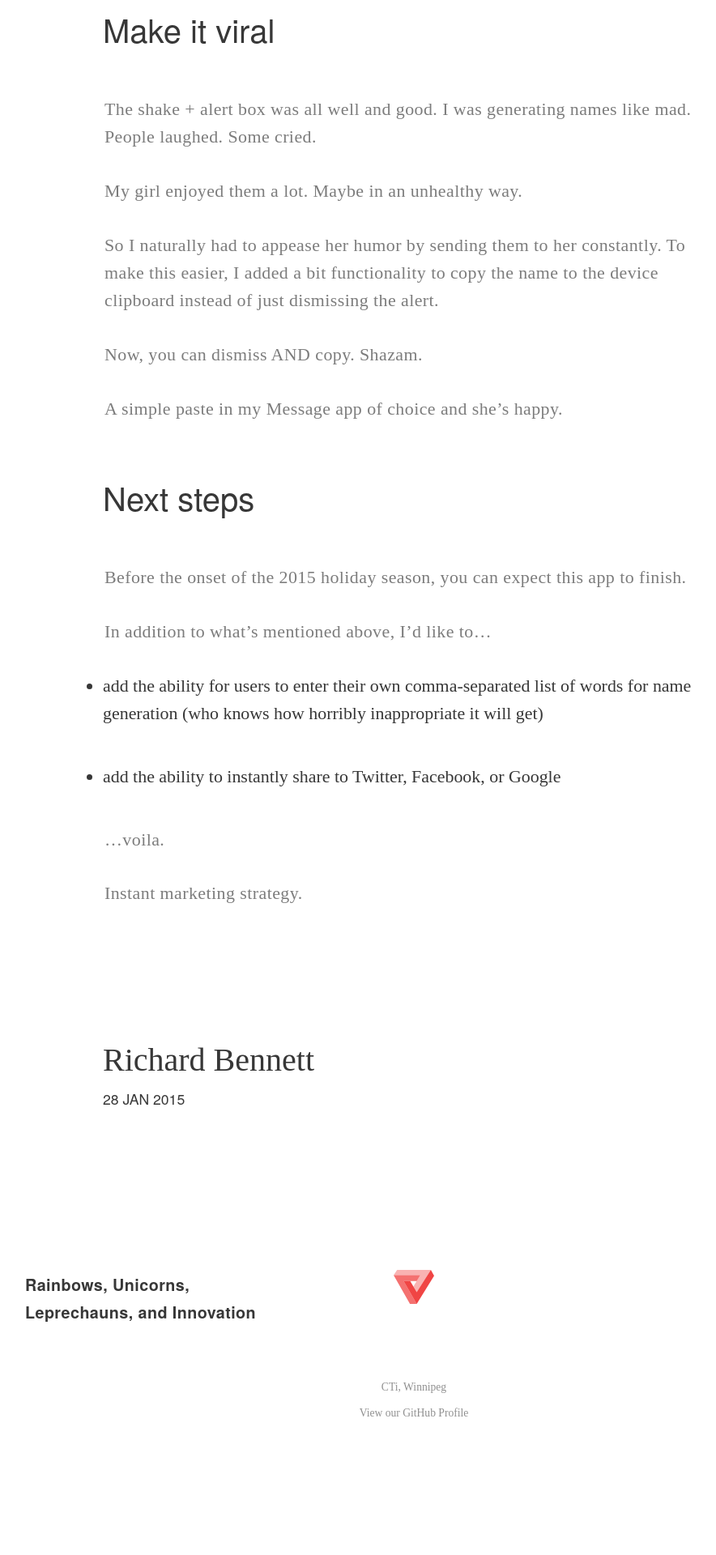
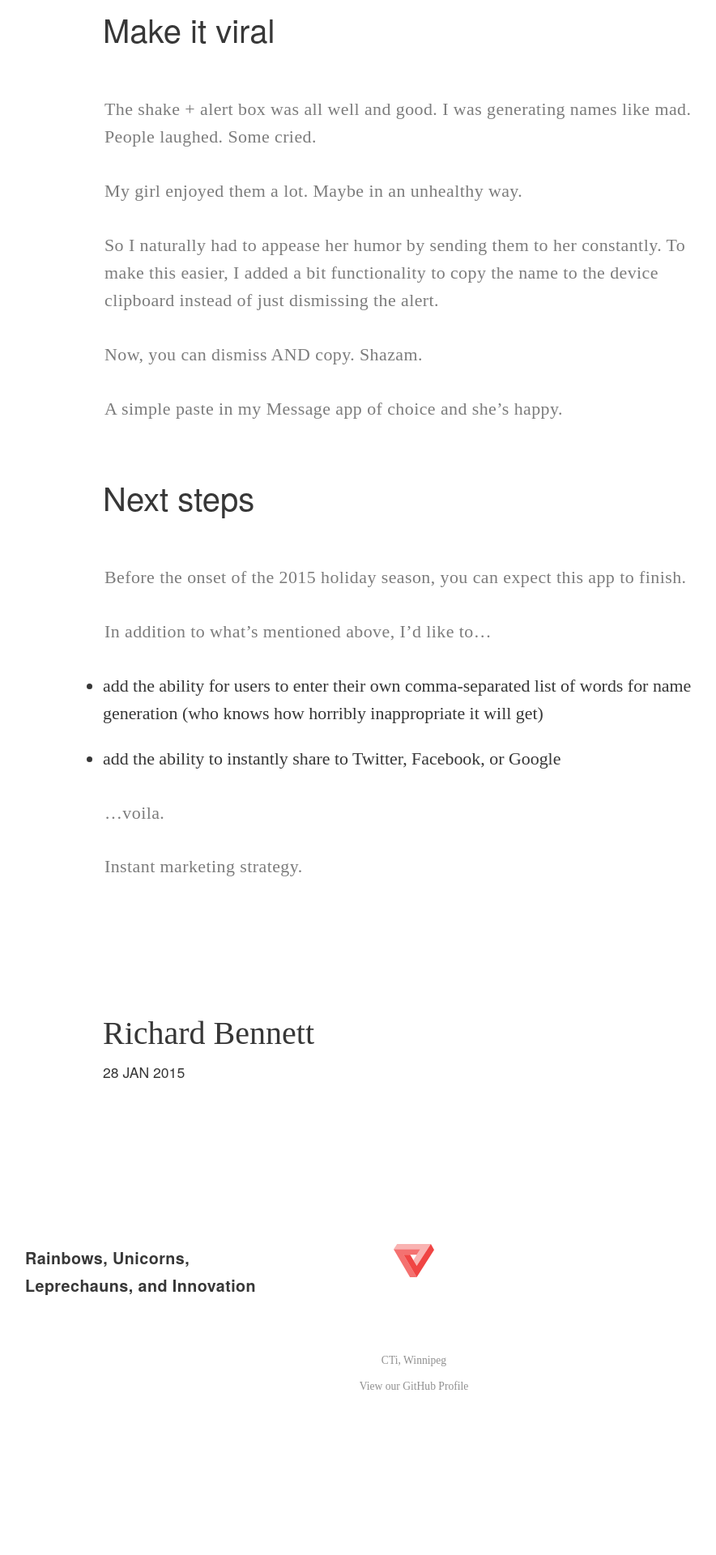
Before and after one commit to CTi-Winnipeg/cti-winnipeg.github.io, a Jekyll site: the page built from blog/code/_posts/2015-01-28-elf-name-generator.md, in a window 1280 px wide. Shown: the part 2746-4666 px from the top of the page at 81% size, without its empty margins (129-1013 px from the left). Built offline with Jekyll 4.4.1, drawn with Linux system fonts in a browser that asks for light colours; after the commit the page ends 4633 px from its top, so only the background shows below that.

Commit message:
Paragraph spacing

```diff
--- a/stylesheets/styles.css
+++ b/stylesheets/styles.css
@@ -277,7 +277,7 @@ article.post > p > img {
 }
 
 article.post ul li {
-  margin: 1em 0em 2em 0em;
+  margin: 0.5em 0em 1em 0em;
 }
 
 article.meta {
```
